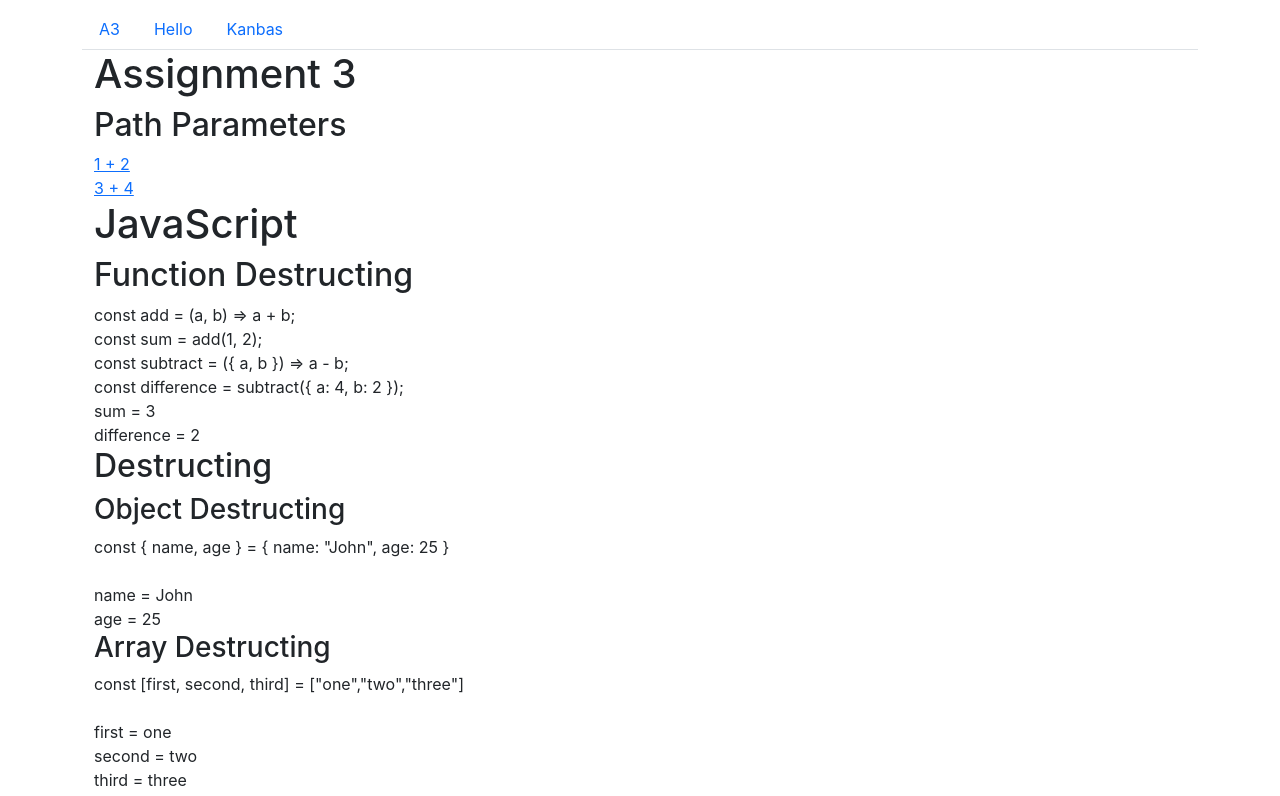
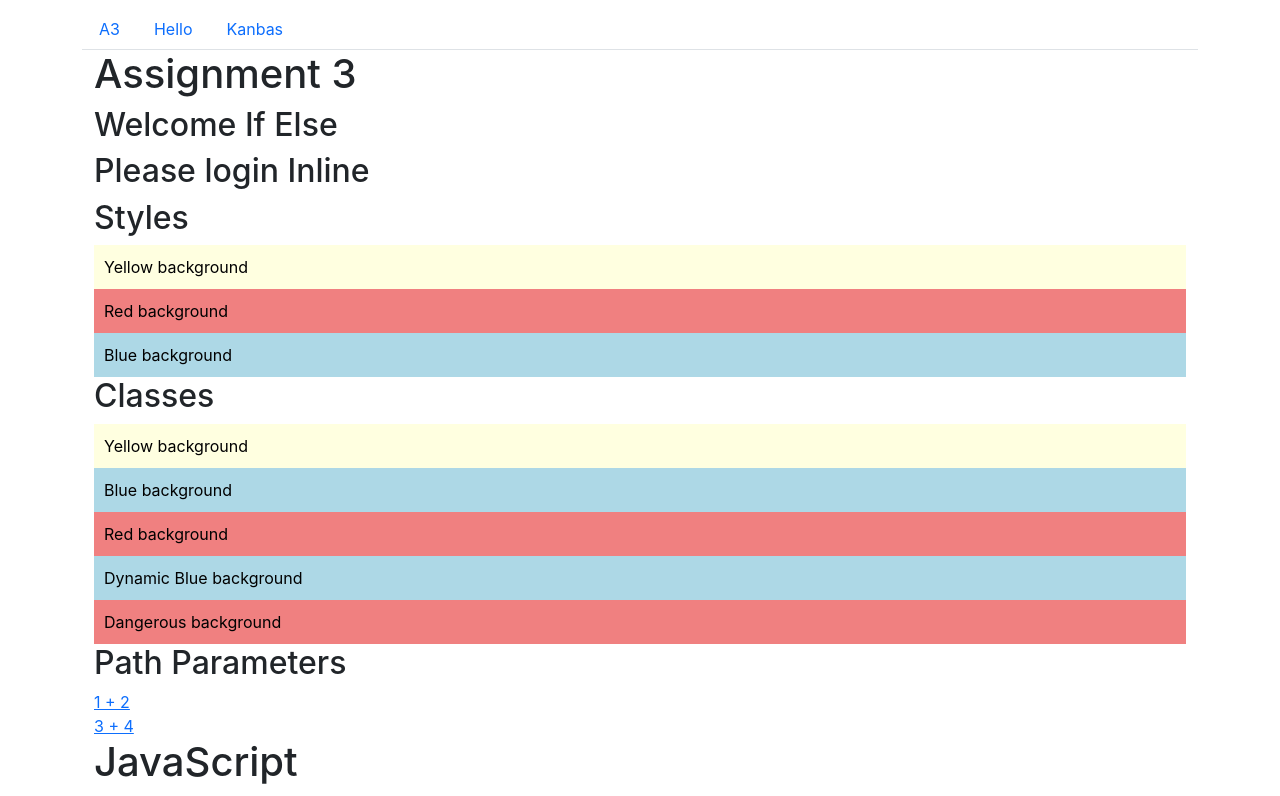
Before and after one commit to richardbeaver/kanbas-react-web-app, a React (Create React App) app: page /#/Labs in a window 1280 px wide. Shown: the top 796 px of the page. Built offline with nearby package versions, Linux system fonts and the light colour scheme; the HTML template or start-up script is replaced by a standard one.

Commit message:
Syling and conditional output

```diff
--- /dev/null
+++ b/src/Labs/a3/Classes/index.css
@@ -0,0 +1,18 @@
+.wd-bg-yellow {
+  background-color: lightyellow;
+}
+.wd-bg-blue {
+  background-color: lightblue;
+}
+.wd-bg-red {
+  background-color: lightcoral;
+}
+.wd-bg-green {
+  background-color: lightgreen;
+}
+.wd-fg-black {
+  color: black;
+}
+.wd-padding-10px {
+  padding: 10px;
+}
--- /dev/null
+++ b/src/Labs/a3/Classes/index.jsx
@@ -0,0 +1,32 @@
+import "./index.css";
+
+function Classes() {
+  const color = "blue";
+  const dangerous = true;
+
+  return (
+    <div>
+      <h2>Classes</h2>
+      <div className="wd-bg-yellow wd-fg-black wd-padding-10px">
+        Yellow background
+      </div>
+      <div className="wd-bg-blue wd-fg-black wd-padding-10px">
+        Blue background
+      </div>
+      <div className="wd-bg-red wd-fg-black wd-padding-10px">
+        Red background
+      </div>
+      <div className={`wd-bg-${color} wd-fg-black wd-padding-10px`}>
+        Dynamic Blue background
+      </div>
+      <div
+        className={`${dangerous ? "wd-bg-red" : "wd-bg-green"}
+                                     wd-fg-black wd-padding-10px`}
+      >
+        Dangerous background
+      </div>
+    </div>
+  );
+}
+
+export default Classes;
--- /dev/null
+++ b/src/Labs/a3/ConditionalOutput/ConditionalOutputIfElse.jsx
@@ -0,0 +1,11 @@
+const ConditionalOutputIfElse = () => {
+  const loggedIn = true;
+
+  if (loggedIn) {
+    return <h2>Welcome If Else</h2>;
+  } else {
+    return <h2>Please login If Else</h2>;
+  }
+};
+
+export default ConditionalOutputIfElse;
--- /dev/null
+++ b/src/Labs/a3/ConditionalOutput/ConditionalOutputInline.jsx
@@ -0,0 +1,12 @@
+const ConditionalOutputInline = () => {
+  const loggedIn = false;
+
+  return (
+    <>
+      {loggedIn && <h2>Welcome Inline</h2>}
+      {!loggedIn && <h2>Please login Inline</h2>}
+    </>
+  );
+};
+
+export default ConditionalOutputInline;
--- /dev/null
+++ b/src/Labs/a3/ConditionalOutput/index.jsx
@@ -0,0 +1,14 @@
+import React from "react";
+import ConditionalOutputIfElse from "./ConditionalOutputIfElse";
+import ConditionalOutputInline from "./ConditionalOutputInline";
+
+const ConditionalOutput = () => {
+  return (
+    <>
+      <ConditionalOutputIfElse />
+      <ConditionalOutputInline />
+    </>
+  );
+};
+
+export default ConditionalOutput;
--- /dev/null
+++ b/src/Labs/a3/Styles/index.jsx
@@ -0,0 +1,33 @@
+const Styles = () => {
+  const colorBlack = { color: "black" };
+  const padding10px = { padding: "10px" };
+  const bgBlue = {
+    backgroundColor: "lightblue",
+    color: "black",
+    ...padding10px,
+  };
+  const bgRed = {
+    backgroundColor: "lightcoral",
+    ...colorBlack,
+    ...padding10px,
+  };
+
+  return (
+    <div>
+      <h2>Styles</h2>
+      <div
+        style={{
+          backgroundColor: "lightyellow",
+          color: "black",
+          padding: "10px",
+        }}
+      >
+        Yellow background
+      </div>
+      <div style={bgRed}> Red background </div>
+      <div style={bgBlue}>Blue background</div>
+    </div>
+  );
+};
+
+export default Styles;
--- a/src/Labs/a3/index.jsx
+++ b/src/Labs/a3/index.jsx
@@ -1,11 +1,17 @@
+import Classes from "./Classes";
+import ConditionalOutput from "./ConditionalOutput";
 import JavaScript from "./JavaScript";
 import PathParameters from "./PathParameters";
+import Styles from "./Styles";
 
 function Assignment3() {
   return (
     <div className="container">
       <h1>Assignment 3</h1>
 
+      <ConditionalOutput />
+      <Styles />
+      <Classes />
       <PathParameters />
       <JavaScript />
     </div>
```
